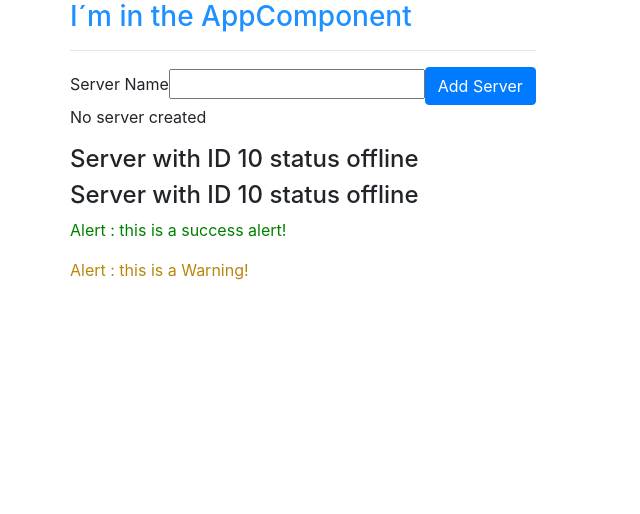
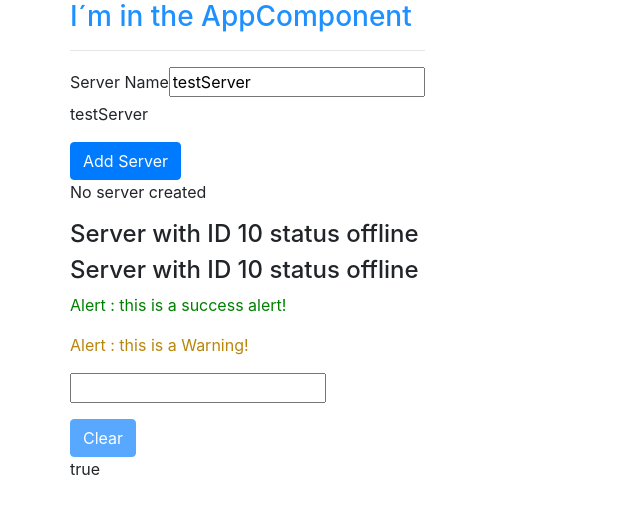
Before and after one commit to Lancemaker/angular8, an Angular app: page / in a window 1280 px wide. Shown: the top 514 px of the page, without its empty margins (0-640 px from the left). Built offline with nearby package versions, Linux system fonts and the light colour scheme.

Commit message:
do you realize? we are floating in space.

```diff
--- a/src/app/app.component.html
+++ b/src/app/app.component.html
@@ -6,6 +6,7 @@
       <app-servers></app-servers>
       <app-success-alert></app-success-alert>
       <app-warning-alert></app-warning-alert>
+      <app-assignment></app-assignment>
     </div>
   </div>
 </div>
--- a/src/app/app.module.ts
+++ b/src/app/app.module.ts
@@ -9,14 +9,17 @@ import { ServerComponent } from './server/server.component';
 import { ServersComponent } from './servers/servers.component';
 import { SuccessAlertComponent } from './SucessAlert/successAlert.component';
 import { WarningAlertComponent } from './WarningAlert/warningAlert.component';
+import { AssignmentComponent } from './assignment/assignment.component';
 
 @NgModule({
   declarations: [
     AppComponent,
+    AssignmentComponent,
     ServerComponent,
     ServersComponent,
     SuccessAlertComponent,
-    WarningAlertComponent
+    WarningAlertComponent,
+    AssignmentComponent
   ],
   imports: [
     BrowserModule,
--- /dev/null
+++ b/src/app/assignment/assignment.component.html
@@ -0,0 +1,12 @@
+<input
+type="text"
+name="formControl"
+[(ngModel)]= "username"
+>
+<p>{{username}}</p>
+<button
+  class="btn btn-primary"
+  [disabled]='formEmpty'
+
+  (click)="username=''"> Clear</button>
+<p>{{formEmpty}}</p>
--- /dev/null
+++ b/src/app/assignment/assignment.component.ts
@@ -0,0 +1,15 @@
+import { Component } from '@angular/core';
+
+@Component({
+  selector: 'app-assignment',
+  templateUrl: './assignment.component.html'
+})
+
+export class AssignmentComponent {
+  username = '';
+  formEmpty = true;
+
+  onUpdateUsername(event: Event) {
+    this.username = (event.target as HTMLInputElement).value;
+  }
+}
--- a/src/app/servers/servers.component.html
+++ b/src/app/servers/servers.component.html
@@ -1,10 +1,20 @@
 <label> Server Name </label>
+<!-- <input
+  type="text"
+  name="form-control"
+  (input)="onUpdateServerName($event)">
+-->
+
 <input
   type="text"
   name="form-control"
-  (input)="onUpdateServerName($event)">
-<button class="btn btn-primary
-" [disabled]="!allowNewServer" (click)="onCreateServer()">Add Server</button>
+  [(ngModel)]="serverName">
+
+<p>{{ serverName }}</p>
+<button
+  class="btn btn-primary"
+  [disabled]="!allowNewServer"
+  (click)="onCreateServer()">Add Server</button>
 <!--<p [innerText]="allowNewServer"></p>-->
 <p> {{ serverCreationStatus }} </p>
 <app-server></app-server>
--- a/src/app/servers/servers.component.ts
+++ b/src/app/servers/servers.component.ts
@@ -11,6 +11,7 @@ import { Component, OnInit } from '@angular/core';
 export class ServersComponent implements OnInit {
   allowNewServer = false;
   serverCreationStatus = 'No server created';
+  serverName = 'testServer';
 
   constructor() {
     setTimeout(() => {
@@ -21,12 +22,12 @@ export class ServersComponent implements OnInit {
   ngOnInit() {
   }
 
-  onCreateServer(){
-    this.serverCreationStatus = 'Server was created';
+  onCreateServer() {
+    this.serverCreationStatus = 'Server was created as : ' + this.serverName;
   }
 
-  onUpdateServerName( event: any){
-    console.log(event)
+  onUpdateServerName( event: Event) {
+    this.serverName = (event.target as HTMLInputElement).value;
   }
 
 }
```
